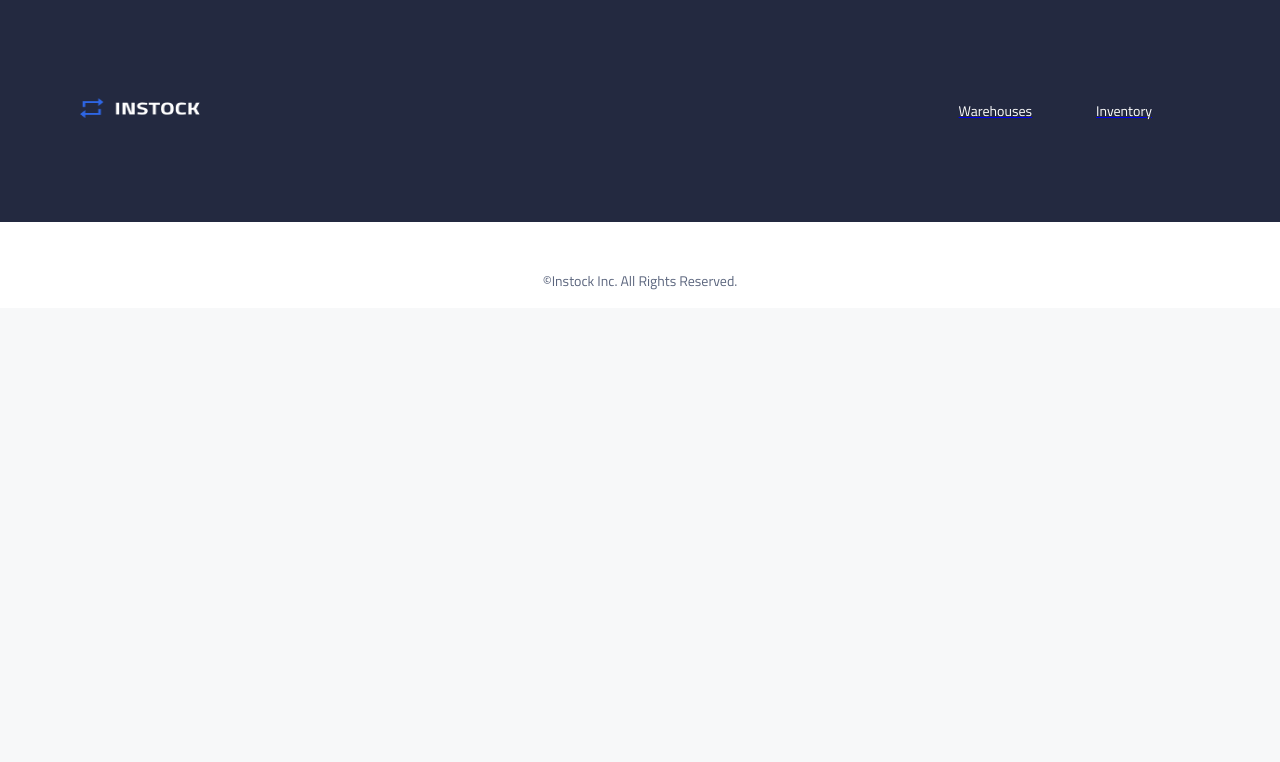
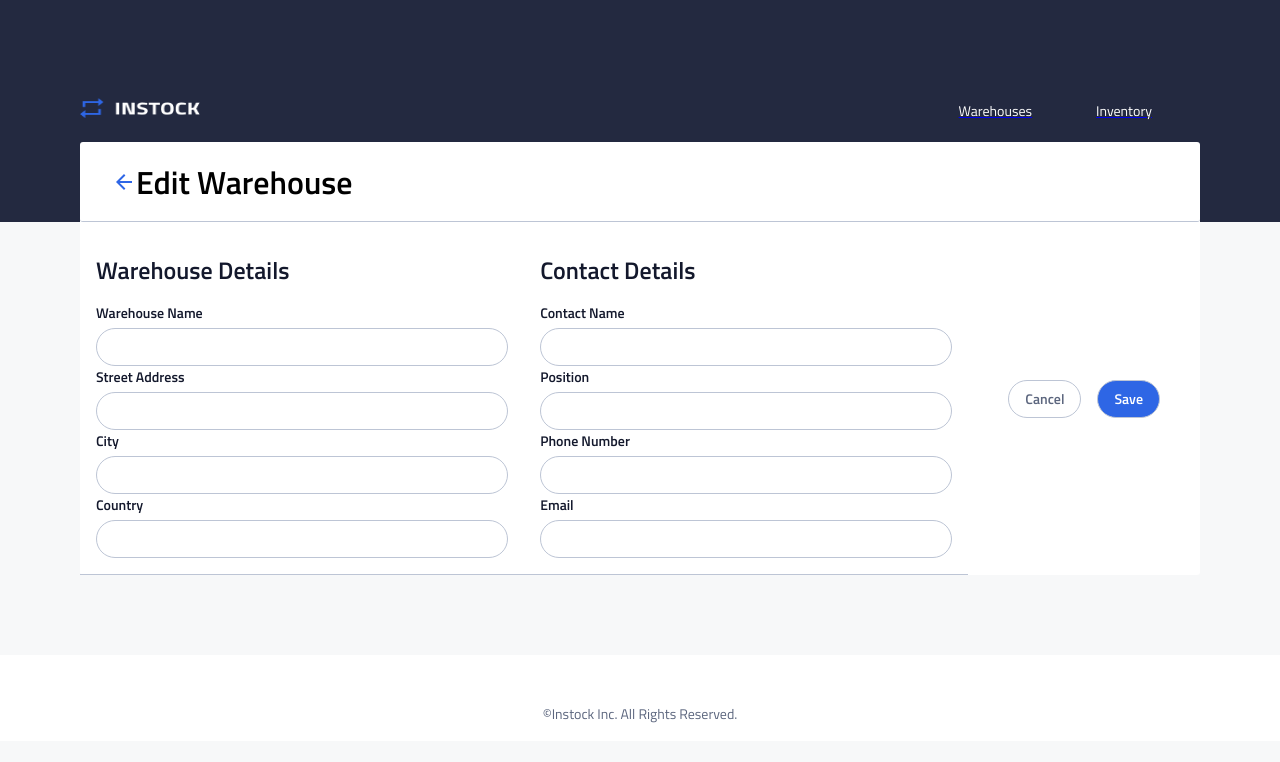
Before and after one commit to rmasuda12/code-crusaders-instock, a React (Vite) app: page /warehouseedit/1 in a window 1280 px wide. Shown: the top 762 px of the page. Built offline with nearby package versions, Linux system fonts and the light colour scheme; no server answers.

Commit message:
added axios request for data on warehouse edit feature

```diff
--- a/src/App.jsx
+++ b/src/App.jsx
@@ -20,7 +20,7 @@ function App() {
         <Route path="/warehouse" element={<Warehouse />} />
         <Route path="/warehouseadd" element={<WarehouseAdd />} />
         <Route path="/warehouses/:id" element={<WarehouseDetailsComponent />} />
-        <Route path="/warehouseedit" element={<WarehouseEdit />} />
+        <Route path="/warehouseedit/:id" element={<WarehouseEdit />} />
         <Route path="/inventory" element={<Inventory />} />
         <Route path="/inventoryadd" element={<InventoryAdd />} />
         <Route path="/inventorydetails" element={<InventoryDetails />} />
--- a/src/components/WarehouseEditForm/WarehouseEditForm.jsx
+++ b/src/components/WarehouseEditForm/WarehouseEditForm.jsx
@@ -1,8 +1,11 @@
 import "./WarehouseEditForm.scss";
-import { useState } from "react";
+import { useState, useEffect } from "react";
+import axios from "axios";
 import { useNavigate } from "react-router-dom";
+import { useParams } from "react-router-dom";
 
 function WarehouseEditForm() {
+  const params = useParams();
   const navigate = useNavigate();
   const [formData, setFormData] = useState({
     warehouseName: "",
@@ -14,6 +17,7 @@ function WarehouseEditForm() {
     phoneNumber: "",
     email: "",
   });
+  const [warehouseData, setWarehouseData] = useState(formData);
 
   const handleInputChange = (e) => {
     const name = e.target.name;
@@ -25,9 +29,49 @@ function WarehouseEditForm() {
     });
   };
 
-  const handleSubmit = (e) => {
+  useEffect(() => {
+    async function getClickedWarehouseData() {
+      try {
+        const response = await axios.get(
+          `http://localhost:8080/warehouses/${params.id}`
+        );
+        console.log("response:", response.data);
+        setWarehouseData(response.data);
+      } catch (error) {
+        console.log(error);
+      }
+    }
+    getClickedWarehouseData();
+  }, []);
+
+  const handleSubmit = async (e) => {
     e.preventDefault();
     console.log("submit");
+
+    const updatedFields = {};
+
+    for (const key in formData) {
+      if (formData[key] !== warehouseData[key]) {
+        // If it's changed, add it to the updatedFields object
+        updatedFields[key] = formData[key];
+      }
+    }
+
+    // If no fields were updated, exit the function
+    if (Object.keys(updatedFields).length === 0) {
+      console.log("No fields were updated.");
+      return;
+    }
+
+    try {
+      const response = await axios.put(
+        `http://localhost:8080/warehouses/${params.id}`,
+        updatedFields
+      );
+    } catch (error) {
+      console.log(error);
+      alert("Error updating Warehouse");
+    }
   };
 
   const handleCancelClick = (e) => {
@@ -49,6 +93,7 @@ function WarehouseEditForm() {
               name="warehouseName"
               onChange={handleInputChange}
               value={formData.warehouseName}
+              placeholder={warehouseData.warehouse_name}
               className="wh-edit__formfield"
             />
             <label className="wh-edit__form-label">
@@ -59,6 +104,7 @@ function WarehouseEditForm() {
               name="streetAddress"
               onChange={handleInputChange}
               value={formData.streetAddress}
+              placeholder={warehouseData.address}
               className="wh-edit__formfield"
             />
             <label className="wh-edit__form-label">
@@ -69,6 +115,7 @@ function WarehouseEditForm() {
               name="city"
               onChange={handleInputChange}
               value={formData.city}
+              placeholder={warehouseData.city}
               className="wh-edit__formfield"
             />
             <label className="wh-edit__form-label">
@@ -79,6 +126,7 @@ function WarehouseEditForm() {
               name="country"
               onChange={handleInputChange}
               value={formData.country}
+              placeholder={warehouseData.country}
               className="wh-edit__formfield"
             />
           </div>
@@ -92,6 +140,7 @@ function WarehouseEditForm() {
               name="contactName"
               onChange={handleInputChange}
               value={formData.contactName}
+              placeholder={warehouseData.contact_name}
               className="wh-edit__formfield"
             />
             <label className="wh-edit__form-label">
@@ -102,6 +151,7 @@ function WarehouseEditForm() {
               name="position"
               onChange={handleInputChange}
               value={formData.position}
+              placeholder={warehouseData.contact_position}
               className="wh-edit__formfield"
             />
             <label className="wh-edit__form-label">
@@ -112,6 +162,7 @@ function WarehouseEditForm() {
               name="phoneNumber"
               onChange={handleInputChange}
               value={formData.phoneNumber}
+              placeholder={warehouseData.contact_phone}
               className="wh-edit__formfield"
             />
             <label className="wh-edit__form-label">
@@ -122,6 +173,7 @@ function WarehouseEditForm() {
               name="email"
               onChange={handleInputChange}
               value={formData.email}
+              placeholder={warehouseData.contact_email}
               className="wh-edit__formfield"
             />
           </div>
```
